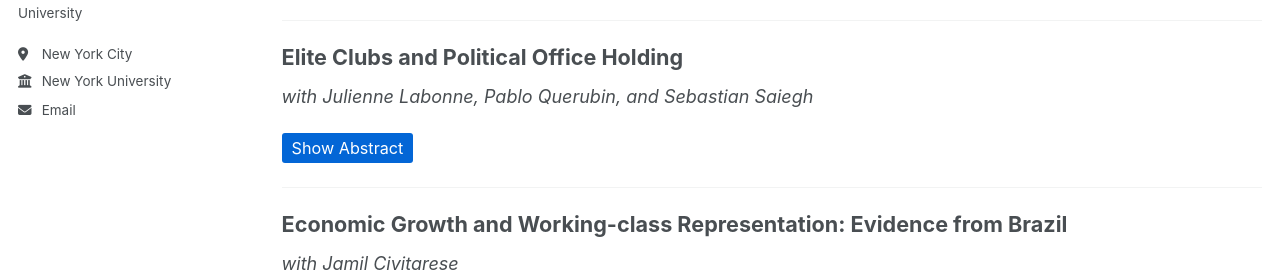
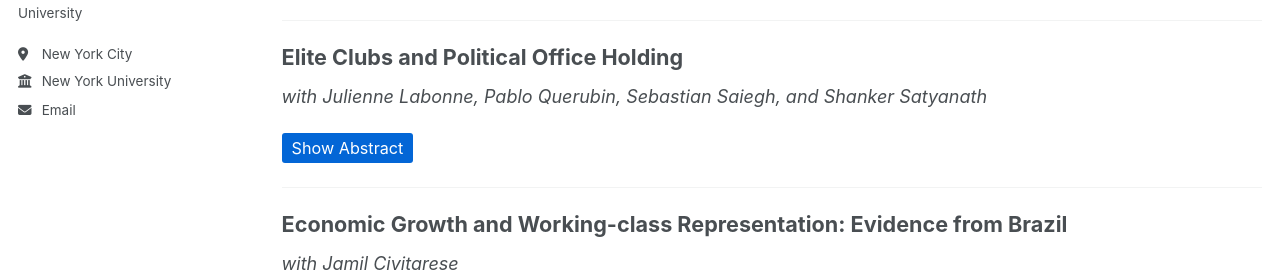
Before and after one commit to IvanSanMiguel/ivansanmiguel.github.io, a Jekyll site: the page built from _pages/research.md, in a window 1280 px wide and 1295 px high. Shown: the part 345-624 px from the top of the window. Built offline with Jekyll 4.4.1, drawn with Linux system fonts in a browser that asks for light colours; a script that is not in the unit is left out.

Commit message:
Update research.md

```diff
--- a/_pages/research.md
+++ b/_pages/research.md
@@ -71,7 +71,7 @@ Recent research suggests that politically excluded elites play a crucial role in
 ---
 
 <div class="paper-title">Elite Clubs and Political Office Holding</div>
-<div class="coauthors">with Julienne Labonne, Pablo Querubin, and Sebastian Saiegh</div>
+<div class="coauthors">with Julienne Labonne, Pablo Querubin, Sebastian Saiegh, and Shanker Satyanath</div>
 
 <button class="abstract-button" id="paper2-abstract-button" onclick="toggleAbstract('paper2-abstract')">Show Abstract</button>
 <div id="paper2-abstract" class="abstract-content">
```
